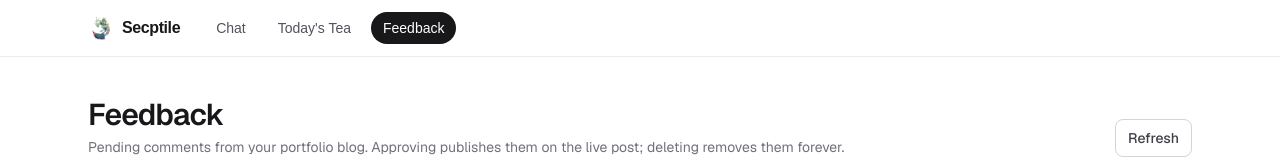
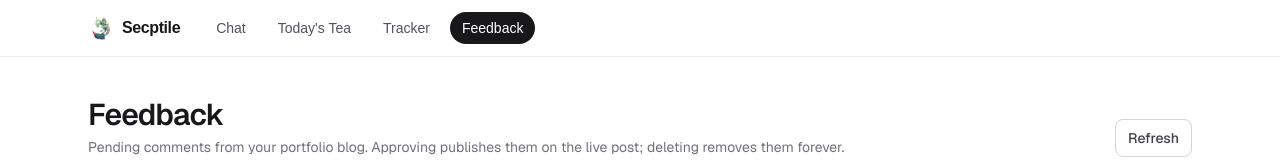
Before and after one commit to MrRishabThapa/secptile, a Next.js app: page /feedback in a window 1280 px wide. Shown: the top 160 px of the page. Built offline with nearby package versions, Linux system fonts and the light colour scheme; no server answers.

Commit message:
feat(nav): add Tracker link

```diff
--- a/src/components/nav-bar.tsx
+++ b/src/components/nav-bar.tsx
@@ -13,6 +13,7 @@ import logo from "@/assets/logo.png";
 const LINKS = [
   { href: "/", label: "Chat" },
   { href: "/tea", label: "Today's Tea" },
+  { href: "/tracker", label: "Tracker" },
   { href: "/feedback", label: "Feedback" },
 ];
 
```
